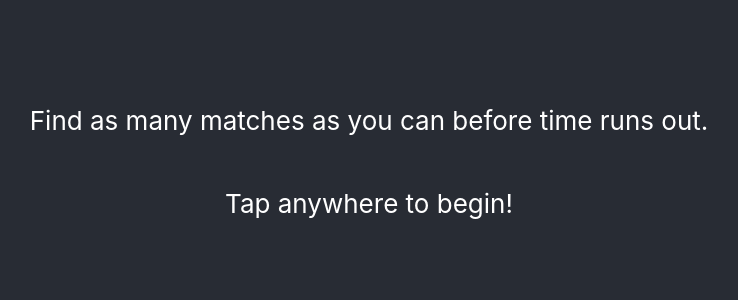
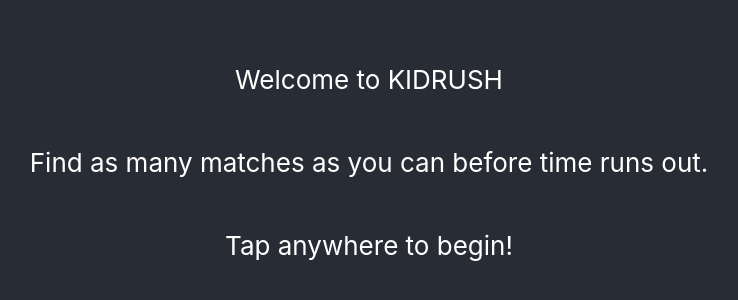
Before and after one commit to lacker/kidrush, a React (Create React App) app: page / in a window 1280 px wide. Shown: the part 238-538 px from the top of the page, without its empty margins (271-1009 px from the left). Built offline with nearby package versions, Linux system fonts and the light colour scheme.

Commit message:
welcome words

```diff
--- a/src/App.js
+++ b/src/App.js
@@ -187,7 +187,11 @@
           flexDirection: "column"
         }}
       >
-        {score === null ? null : <p>Your score was {score}.</p>}
+        {score === null ? (
+          <p>Welcome to KIDRUSH</p>
+        ) : (
+          <p>Your score was {score}.</p>
+        )}
         <p>Find as many matches as you can before time runs out.</p>
         <p>Tap anywhere to begin!</p>
       </header>
```
